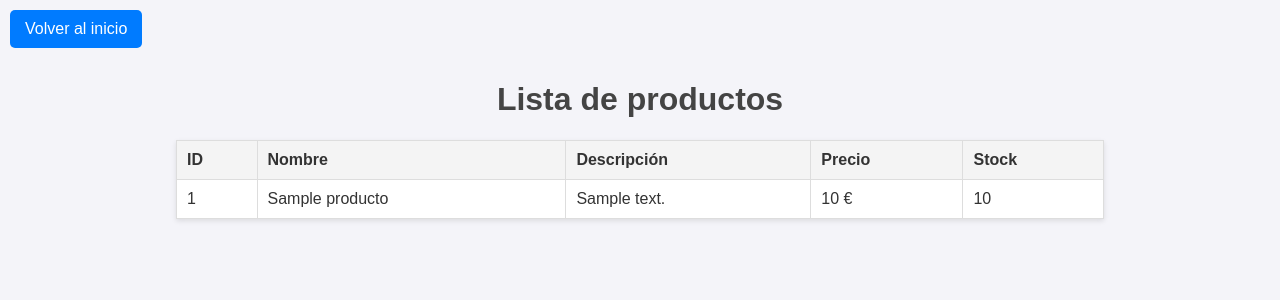
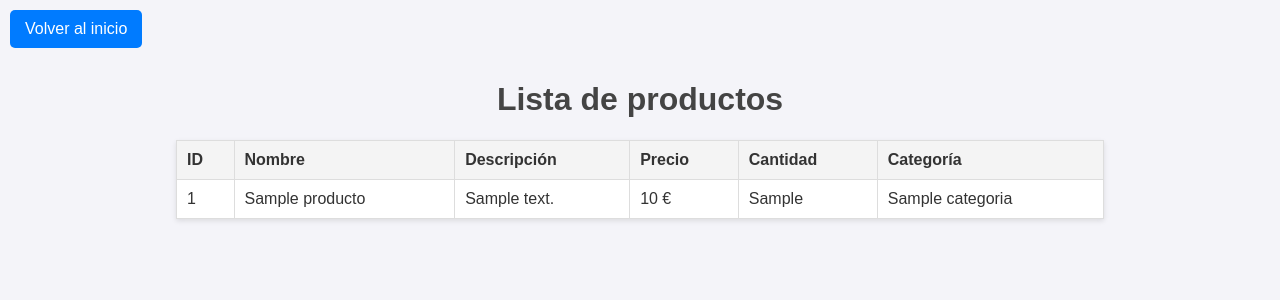
Before and after one commit to zemanue/Desarrollo-de-Interfaces, a PHP site: page /listar_productos.php in a window 1280 px wide. Shown: the top 300 px of the page. Run offline with PHP 8.4, Linux system fonts and the light colour scheme; tables that the repository leaves empty or names only in its code hold one stand-in row (values such as "Sample post").

Commit message:
Update listar_productos.php
Now it shows the product's category

```diff
--- a/src/PHP/conexion_mysql_php/listar_productos.php
+++ b/src/PHP/conexion_mysql_php/listar_productos.php
@@ -9,15 +9,26 @@
 </head>
 
 <?php
-include 'conexion.php'; // Incluir el archivo de conexión a la base de datos
+include 'conexion.php';
 
-// Consulta para obtener los productos
-$consulta = "SELECT * FROM productos";
+// Consulta para obtener los productos y el nombre de su categoría
+$consulta = "SELECT
+    p.id_producto,
+    p.nombre AS nombre_producto,
+    p.descripcion,
+    p.precio,
+    p.cantidad,
+    c.nombre AS nombre_categoria
+FROM
+    productos p
+JOIN
+    categorias c ON p.id_categoria = c.id_categoria";
+
 $productos = [];
 
-// Ejecutar la consulta y verificar si hay resultados (si hay productos en la BD)
+// Ejecutar la consulta y verificar si hay resultados
 if ($resultado = mysqli_query($conexion, $consulta)) {
-    // Recorrer los resultados y almacenarlos en un array (hasta que no haya más filas)
+    // Recorrer los resultados y almacenarlos en un array
     while ($fila = mysqli_fetch_assoc($resultado)) {
         $productos[] = $fila;
     }
@@ -35,29 +46,28 @@ mysqli_close($conexion);
 
     <h1>Lista de productos</h1>
 
-    <!-- Si el array $productos no está vacío -->
     <?php if (!empty($productos)): ?>
         <table>
-            <!-- Encabezado -->
             <thead>
                 <tr>
                     <th>ID</th>
                     <th>Nombre</th>
                     <th>Descripción</th>
                     <th>Precio</th>
-                    <th>Stock</th>
+                    <th>Cantidad</th>
+                    <th>Categoría</th>
                 </tr>
             </thead>
 
-            <!-- Cuerpo -->
             <tbody>
                 <?php foreach ($productos as $producto): ?>
                     <tr>
                         <td><?php echo $producto['id_producto']; ?></td>
-                        <td><?php echo $producto['nombre']; ?></td>
+                        <td><?php echo $producto['nombre_producto']; ?></td>
                         <td><?php echo $producto['descripcion']; ?></td>
                         <td><?php echo $producto['precio']; ?> €</td>
-                        <td><?php echo $producto['stock']; ?></td>
+                        <td><?php echo $producto['cantidad']; ?></td>
+                        <td><?php echo $producto['nombre_categoria']; ?></td>
                     </tr>
                 <?php endforeach; ?>
             </tbody>
@@ -65,7 +75,7 @@ mysqli_close($conexion);
 
     <?php else: ?>
         <p>No hay productos disponibles en la base de datos.</p>
-        <p><a href='agregar_producto_view.html'>Agregar un nuevo producto</a></p>
+        <p><a href='agregar_producto_form.php'>Agregar un nuevo producto</a></p>
     <?php endif; ?>
 
 </body>
```
